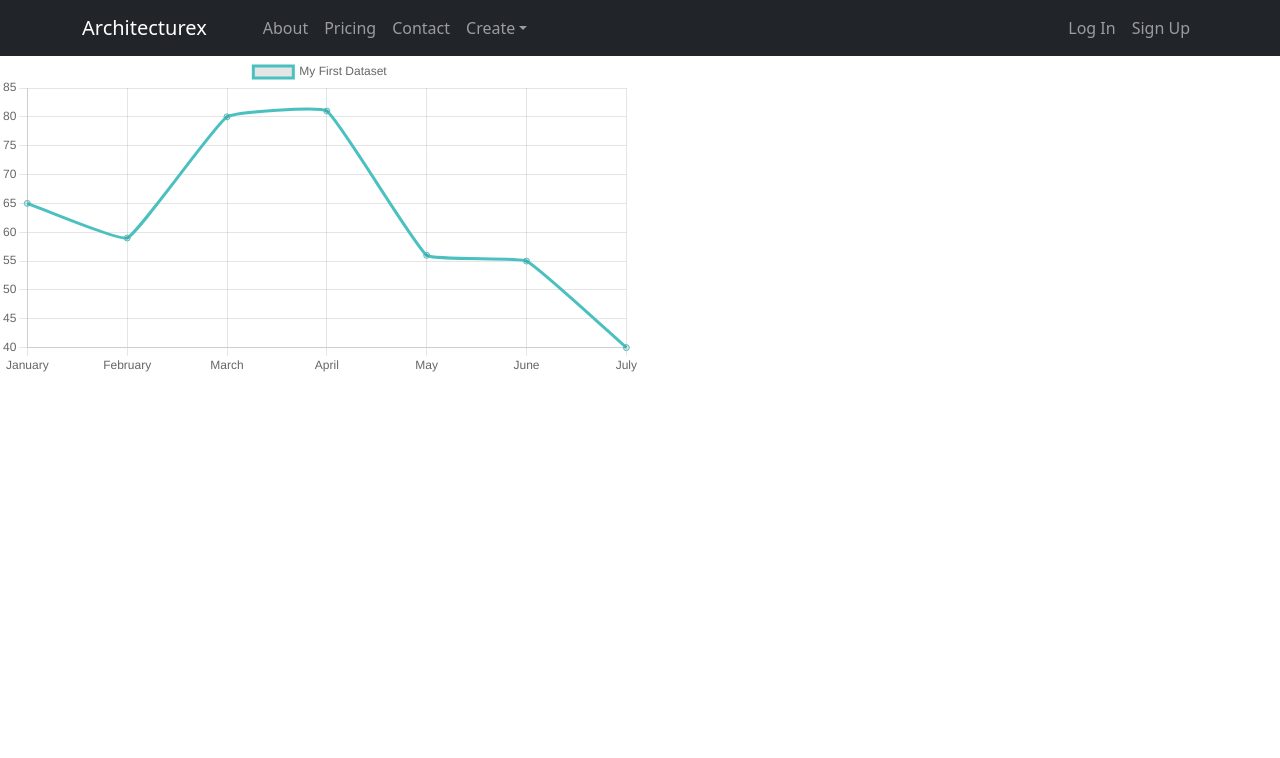
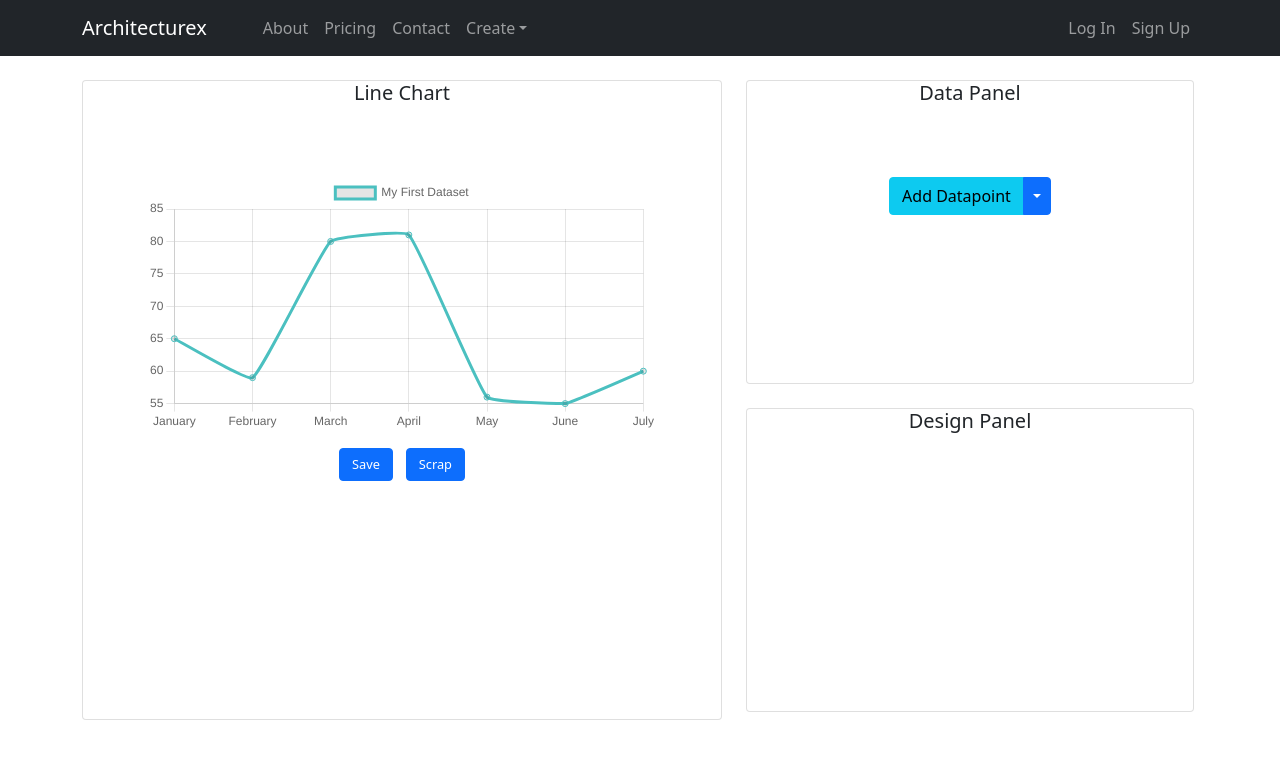
Before and after one commit to alex-budko/architecturex, a React (Create React App) app in the folder frontend/: page /chart/line in a window 1280 px wide. Shown: the top 758 px of the page. Built offline with nearby package versions, Linux system fonts and the light colour scheme.

Commit message:
basic chart design panel

```diff
--- a/frontend/package.json
+++ b/frontend/package.json
@@ -5,6 +5,7 @@
   "dependencies": {
     "@rpldy/upload-button": "^1.0.1",
     "@rpldy/uploady": "^1.0.1",
+    "@simonwep/pickr": "^1.8.2",
     "@testing-library/jest-dom": "^5.16.4",
     "@testing-library/react": "^13.3.0",
     "@testing-library/user-event": "^13.5.0",
--- a/frontend/src/App.js
+++ b/frontend/src/App.js
@@ -41,7 +41,7 @@ function App() {
           path="password/reset/confirm/:uid/:token"
           element={<PasswordResetConfirm />}
         />
-        <Route path='chart' >
+        <Route path='chart'>
           <Route path='line' element={<LineChart />} />
           <Route path='bar' element={<BarChart />}/>
         </Route>
--- /dev/null
+++ b/frontend/src/chart-components/ColorPicker.js
@@ -0,0 +1,51 @@
+// pickr imports
+import "@simonwep/pickr/dist/themes/classic.min.css"; // 'classic' theme
+import Pickr from "@simonwep/pickr";
+
+export const ColorPicker = () => {
+  window.onload = () => {
+    const pickr = Pickr.create({
+      el: ".color-picker",
+
+      container: "body",
+
+      theme: "classic", // or 'monolith', or 'nano'
+
+      swatches: [
+        "rgba(244, 67, 54, 1)",
+        "rgba(233, 30, 99, 0.95)",
+        "rgba(156, 39, 176, 0.9)",
+        "rgba(103, 58, 183, 0.85)",
+        "rgba(63, 81, 181, 0.8)",
+        "rgba(33, 150, 243, 0.75)",
+        "rgba(3, 169, 244, 0.7)",
+        "rgba(0, 188, 212, 0.7)",
+        "rgba(0, 150, 136, 0.75)",
+        "rgba(76, 175, 80, 0.8)",
+        "rgba(139, 195, 74, 0.85)",
+        "rgba(205, 220, 57, 0.9)",
+        "rgba(255, 235, 59, 0.95)",
+        "rgba(255, 193, 7, 1)",
+      ],
+
+      components: {
+        // Main components
+        preview: true,
+        opacity: true,
+        hue: true,
+
+        // Input / output Options
+        interaction: {
+          hex: true,
+          rgba: true,
+          hsla: true,
+          hsva: true,
+          cmyk: true,
+          input: true,
+          clear: true,
+          save: true,
+        },
+      },
+    });
+  };
+};
--- a/frontend/src/pages/Profile.js
+++ b/frontend/src/pages/Profile.js
@@ -42,8 +42,8 @@ function Profile() {
   }, [data]);
 
   const CARD_WIDTH = "30vw";
-  const CARD_HEIGHT = "85vh";
-  const CARD_MARGIN = "30px";
+  const CARD_HEIGHT = "80vh";
+  const CARD_MARGIN = "4vh";
   return (
     <Container>
       <Row>
--- a/frontend/src/pages/charts/LineChart.js
+++ b/frontend/src/pages/charts/LineChart.js
@@ -1,19 +1,57 @@
-import React from "react";
-import 'chart.js/auto'
+//chart.js imports
+import { Line } from "react-chartjs-2";
+import "chart.js/auto";
 
+//bootstrap imports
+import {
+  ButtonGroup,
+  Button,
+  Card,
+  Row,
+  Container,
+  Col,
+  Dropdown,
+  OverlayTrigger,
+  Form,
+  Popover,
+} from "react-bootstrap";
 
-import { Line } from "react-chartjs-2";
+import { ImCross } from "react-icons/im";
+import { ColorPicker } from "../../chart-components/ColorPicker";
+
+const pointForm = (
+  <Popover>
+    <Popover.Header as="h3">Datapoint</Popover.Header>
+    <Popover.Body>
+      <Form>
+        <Form.Group className="mb-3" controlId="xValue">
+          <Form.Label>X-Value</Form.Label>
+          <Form.Control type="number" placeholder="0" />
+        </Form.Group>
+
+        <Form.Group className="mb-3" controlId="yValue">
+          <Form.Label>Y-Value</Form.Label>
+          <Form.Control type="number" placeholder="0" />
+        </Form.Group>
+        <Button variant="primary" type="submit">
+          Submit
+        </Button>
+      </Form>
+    </Popover.Body>
+  </Popover>
+);
 
 export const options = {
-    scales: {
-        x: {
-            stacked: true
-        },
-        y: {
-            stacked: true
-        }
-    }
+  scales: {
+    x: {
+      stacked: true,
+    },
+    y: {
+      stacked: true,
+    },
+  },
 };
+
 function LineChart() {
   const labels = [
     "January",
@@ -27,19 +65,112 @@ function LineChart() {
 
   const data = {
     labels: labels,
-    datasets: [{
-      label: 'My First Dataset',
-      data: [65, 59, 80, 81, 56, 55, 40],
-      fill: false,
-      borderColor: 'rgb(75, 192, 192)',
-      tension: 0.1
-    }]
+    datasets: [
+      {
+        label: "My First Dataset",
+        data: [65, 59, 80, 81, 56, 55, 60],
+        fill: false,
+        borderColor: "rgb(75, 192, 192)",
+        tension: 0.1,
+      },
+    ],
   };
 
+  return (
+    <Container aling='center'>
+      <Row>
+        <Col>
+          <Card
+            style={{
+              marginTop: "3vh",
+              width: "50vw",
+              height: "80vh",
+            }}
+            align="center"
+          >
+            <Card.Title>Line Chart</Card.Title>
+            <Card.Body className="m-5">
+              <Line options={options} data={data} />
 
-  return (<div style={{width: '50vw', height: '50vh'}}>
-    <Line id="231" options={options} data={data} />
-    </div>);
+              <Button
+                style={{
+                  fontSize: "1vw",
+                  marginRight: "1vw",
+                  marginTop: "2vh",
+                }}
+              >
+                Save
+              </Button>
+              <Button
+                style={{ fontSize: "1vw", marginTop: "2vh" }}
+              >
+                Scrap
+              </Button>
+            </Card.Body>
+          </Card>
+        </Col>
+        <Col>
+          <Card
+            style={{
+              marginTop: "3vh",
+              width: "35vw",
+              height: "38vh",
+            }}
+            align="center"
+          >
+            <Card.Title>Data Panel</Card.Title>
+            <Card.Body className="m-5">
+              <Dropdown as={ButtonGroup}>
+                <OverlayTrigger
+                  trigger="click"
+                  placement="left"
+                  overlay={pointForm}
+                >
+                  <Button variant="info">Add Datapoint</Button>
+                </OverlayTrigger>
+
+                <Dropdown.Toggle
+                  split
+                  variant="primary"
+                  id="dropdown-split-basic"
+                />
+
+                <Dropdown.Menu>
+                  <Dropdown.Item>
+                    Point 1: (12, 23){" "}
+                    <ImCross style={{ color: "red", marginLeft: "6px" }} />
+                  </Dropdown.Item>
+                  <Dropdown.Item>
+                    Point 2: (13, 12)
+                    <ImCross style={{ color: "red", marginLeft: "10px" }} />
+                  </Dropdown.Item>
+                  <Dropdown.Item>
+                    Point 3: (72, 45)
+                    <ImCross style={{ color: "red", marginLeft: "10px" }} />
+                  </Dropdown.Item>
+                </Dropdown.Menu>
+              </Dropdown>
+            </Card.Body>
+          </Card>
+          <Card
+            style={{
+              marginTop: "3vh",
+              width: "35vw",
+              height: "38vh",
+            }}
+            align="center"
+          >
+            <Card.Title>Design Panel</Card.Title>
+            <Card.Body className="m-5">
+              <ColorPicker />
+              <ColorPicker />
+              <ColorPicker />
+            </Card.Body>
+          </Card>
+        </Col>
+      </Row>
+    </Container>
+  );
 }
 
 export default LineChart;
```
Also changed, not shown: 8 other files (tests, documents, lock files or other folders).
